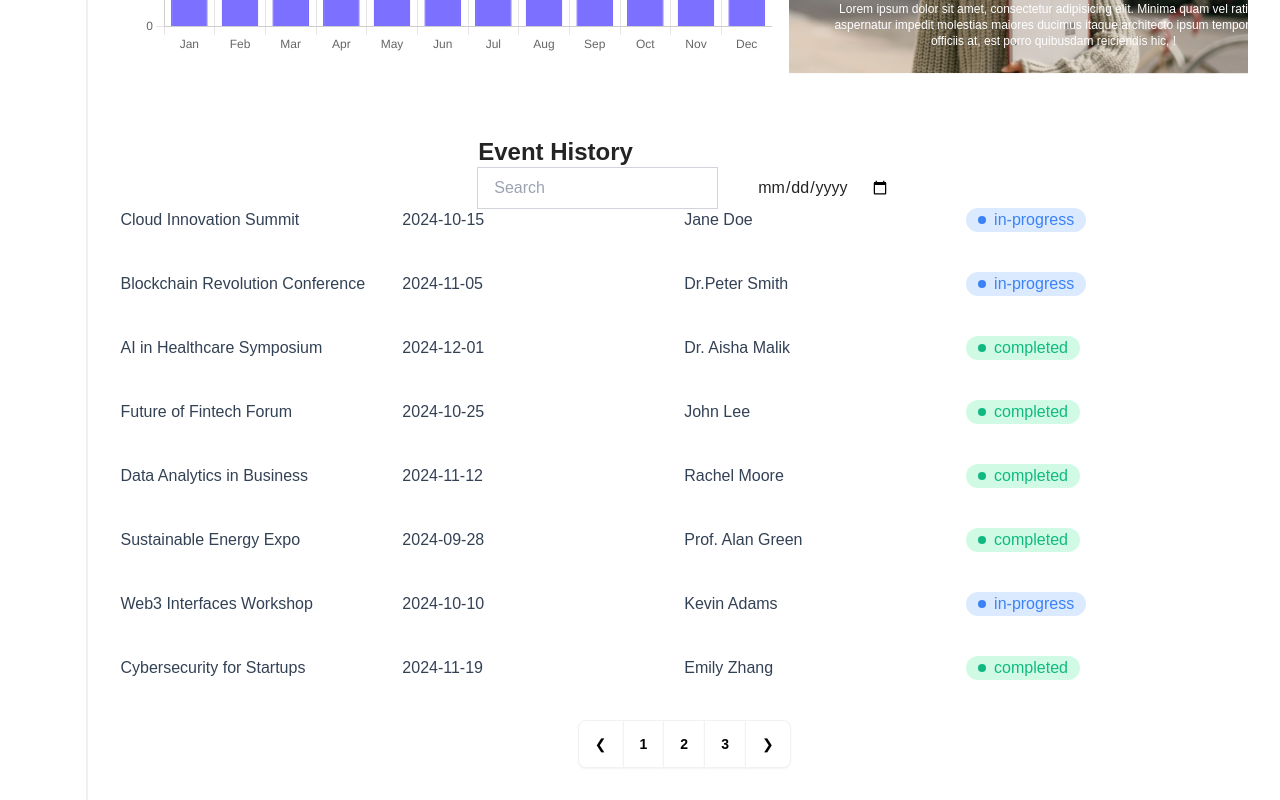
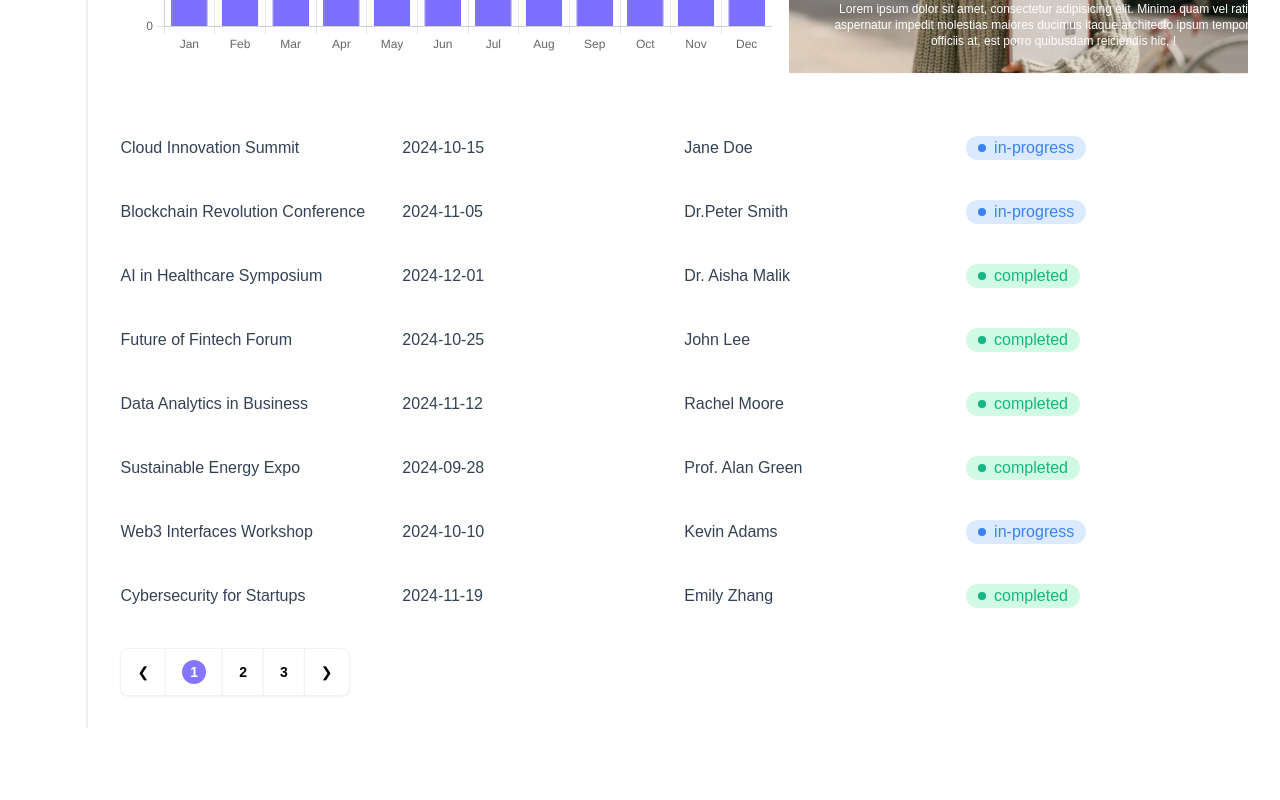
Before and after one commit to Daniel264/alphatwelve, a React (Vite) app: page / in a window 1280 px wide. Shown: the part 507-1307 px from the top of the page. After the commit the page ends 1235 px from the top, so only its background shows below. Built offline with nearby package versions, Linux system fonts and the light colour scheme; a web font is replaced by a local one.

Commit message:
clean up code

```diff
--- a/src/App.tsx
+++ b/src/App.tsx
@@ -15,7 +15,7 @@ function App() {
             <div className="w-full min-h-[100vh] p-4 md:p-8 flex-col items-center flex">
                 <Summary />
                 <Hero />
-                <EventHistory />
+                {/* <EventHistory /> */}
                 <Events />
                 <Pagination />
             </div>
--- a/src/components/Pagination.tsx
+++ b/src/components/Pagination.tsx
@@ -2,10 +2,10 @@ import React from "react";
 
 const Pagination = () => {
     return (
-        <div className="pt-10">
+        <div className="pt-10 w-full">
             <div className="join">
                 <button className="join-item btn bg-white text-black"> ❮ </button>
-                <button className="join-item btn bg-white text-black">1</button>
+                <button className="join-item btn bg-white text-black"><span className="bg-[#8576FF] text-white flex justify-center items-center w-6 h-6 rounded-full">1</span></button>
                 <button className="join-item btn bg-white text-black">2</button>
                 <button className="join-item btn bg-white text-black">3</button>
                 <button className="join-item btn bg-white text-black"> ❯</button>
```
